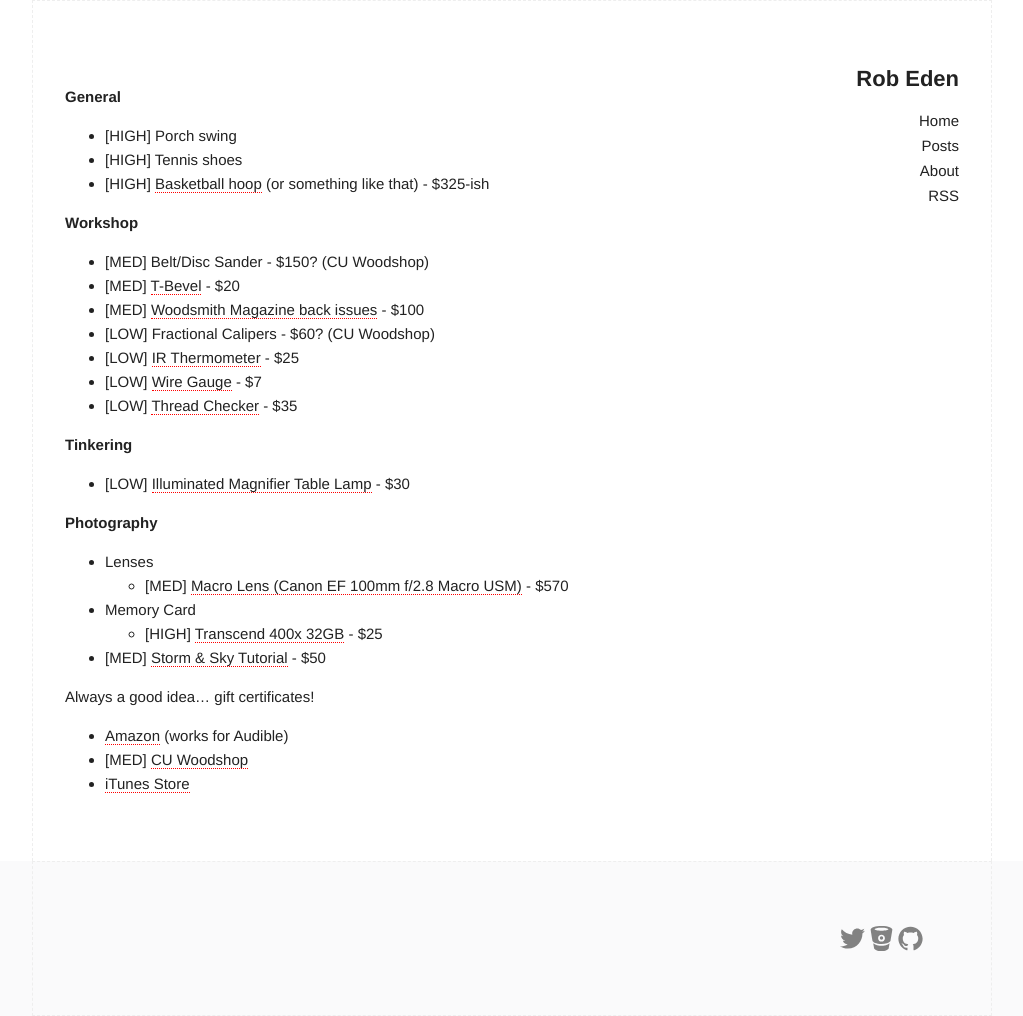
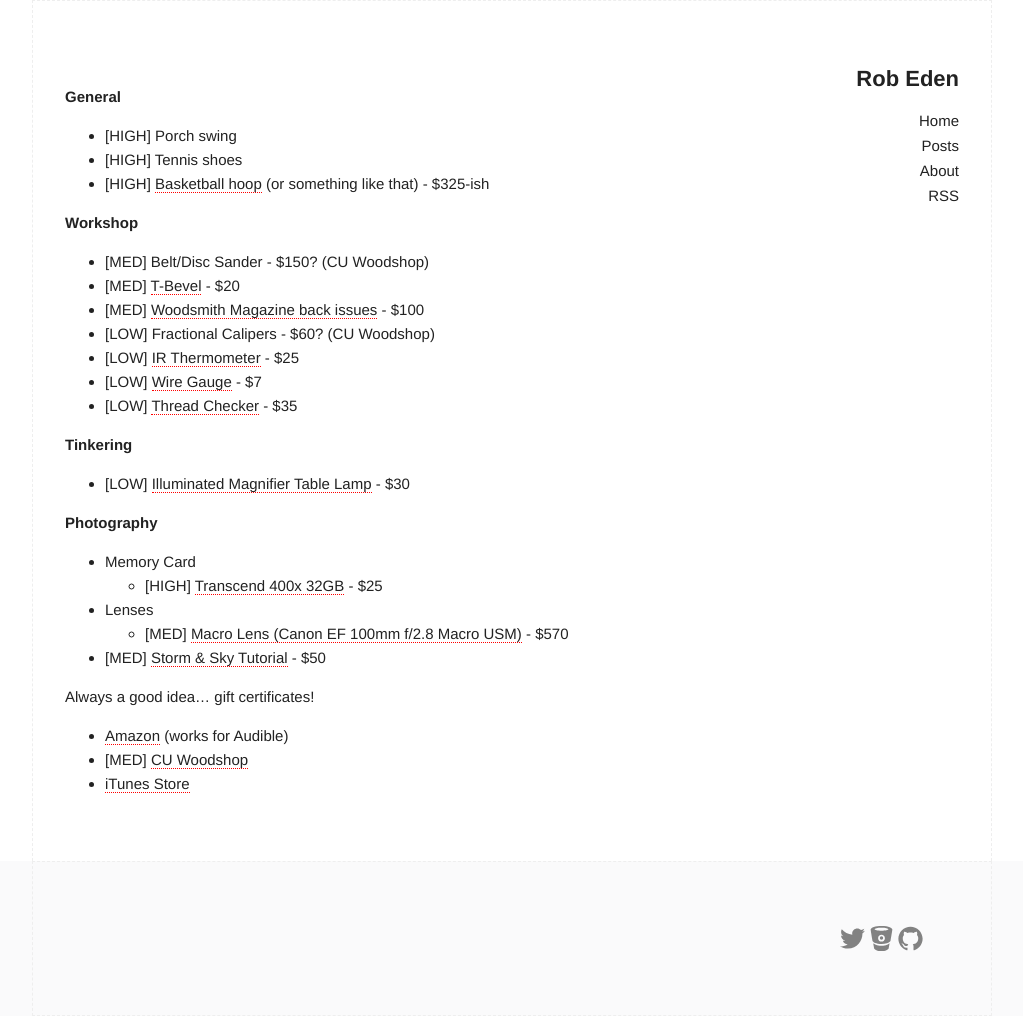
Before and after one commit to robeden/robeden.github.io, a Jekyll site: the page built from personal/wishlist.md, in a window 1280 px wide. Shown: the whole page, without its empty margins (128-1151 px from the left). Built offline with Jekyll 4.4.1, drawn with Linux system fonts in a browser that asks for light colours; our own code applies the rules of GitHub Pages for plain Markdown files.

```diff
--- a/personal/wishlist.md
+++ b/personal/wishlist.md
@@ -23,10 +23,10 @@
 
 **Photography**
 
+- Memory Card
+    - \[HIGH] [Transcend 400x 32GB](http://a.co/0sfrOh7) - $25
 - Lenses
     - \[MED] [Macro Lens (Canon EF 100mm f/2.8 Macro USM)](http://www.bhphotovideo.com/c/product/194451-USA/Canon_4657A006_100mm_f_2_8_USM_Macro.html) - $570
-- Memory Card
-    - \[HIGH] [Transcend 400x 32GB](http://a.co/0sfrOh7) - $25
 - \[MED] [Storm & Sky Tutorial](https://stormandsky.com/photography-tutorial.html) - $50
 
 
```
